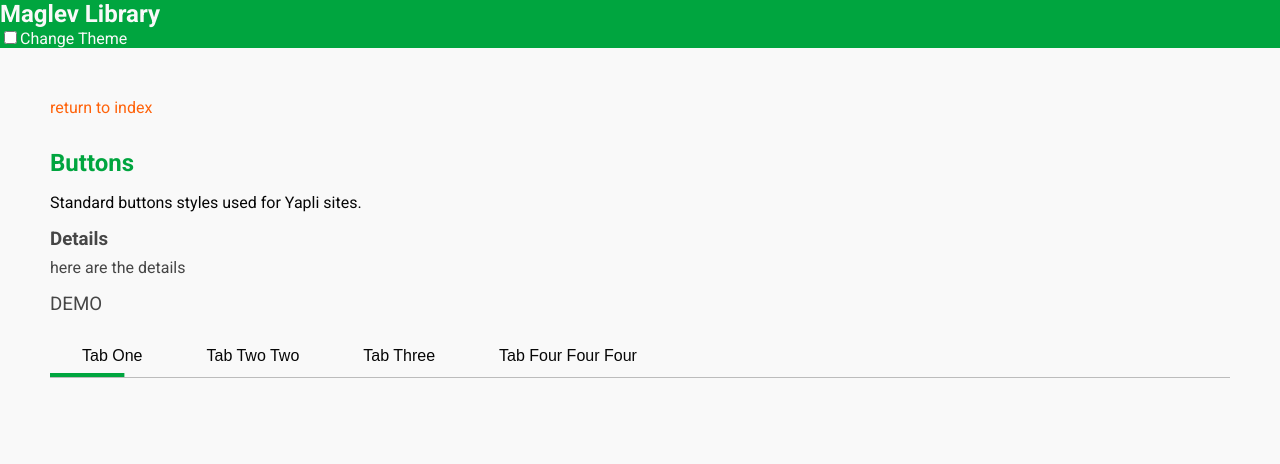
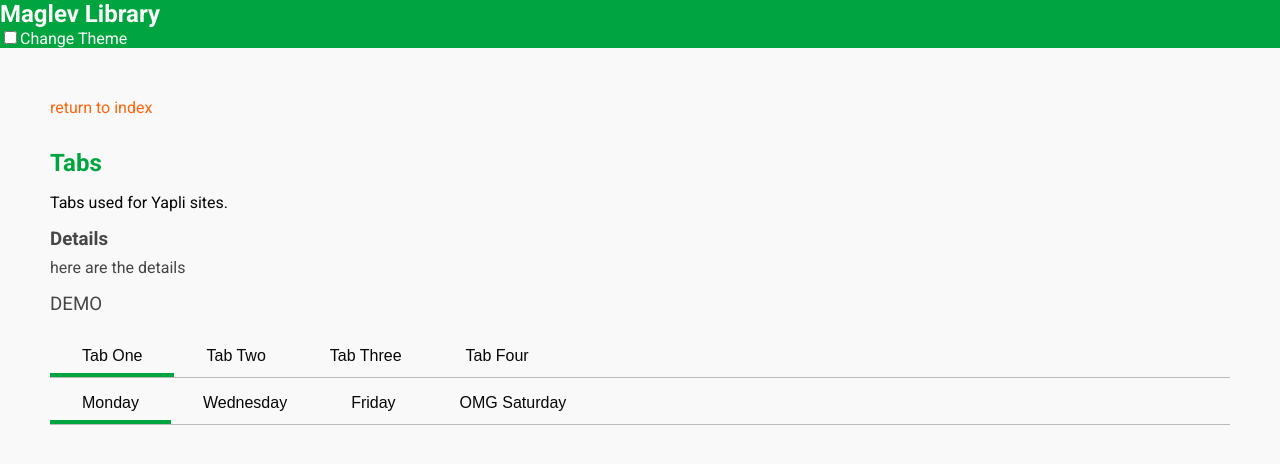
Before and after one commit to r-burkhardt/maglev, a React (Create React App) app: page /tabs in a window 1280 px wide. Shown: the top 464 px of the page. Built offline with nearby package versions, Linux system fonts and the light colour scheme.

Commit message:
add second demo

```diff
--- a/src/components/tabs/MLTabs.module.scss
+++ b/src/components/tabs/MLTabs.module.scss
@@ -1,10 +1,6 @@
 @use 'src/appearence/breakpoints';
 
 :root {
-  --width--tab-slider: 0;
-  --width--tab-ghost-slider: 75px;
-  --translate-x--tab-slider: 0;
-  --translate-x--tab-ghost-slider: 0;
 }
 
 .MLTabs {
@@ -29,7 +25,7 @@
     position: absolute;
     top: 0;
     transform: translateX(var(--translate-x--tab-ghost-slider));
-    transition: all 1.5s ease-in-out;
+    transition: all .75s ease-in-out;
     width: var(--width--tab-ghost-slider);
     z-index: 0;
   }
@@ -41,7 +37,7 @@
     position: absolute;
     top: 0;
     transform: translateX(var(--translate-x--tab-slider));
-    transition: all 1.5s ease-in-out;
+    transition: all .75s ease-in-out;
     width: var(--width--tab-slider);
     z-index: 1;
   }
--- a/src/components/tabs/MLTabs.tsx
+++ b/src/components/tabs/MLTabs.tsx
@@ -1,65 +1,70 @@
 import classes from './MLTabs.module.scss';
-import {useEffect} from 'react';
+import {CSSProperties, useEffect} from 'react';
 
 
-export function MLTabs(props: Record<string, any>) {
-  const tabs = [
-    {name: 'Tab One', value: 'tab-one'},
-    {name: 'Tab Two Two', value: 'tab-two'},
-    {name: 'Tab Three', value: 'tab-three'},
-    {name: 'Tab Four Four Four', value: 'tab-four'}
-  ];
-  let selected = props.selected || tabs[0].value;
+interface MLTabsProps {
+  tabs: Record<string, any>[]|string[];
+  children?: any;
+  nameKey?: string;
+  valueKey?: string;
+  selected?: string|number;
+  id?: string;
+}
+
+export function MLTabs(props: MLTabsProps) {
+  let tabs: Record<string, any>[];
+  if (typeof props.tabs[0] === 'string') {
+    tabs = props.tabs.map(tab => {
+          return {name: tab, value: stringToSlug(tab as string)}
+        });
+  } else {
+    tabs = props.tabs as Record<string, any>[];
+  }
+  const nameKey = props.nameKey || 'name';
+  const valueKey = props.valueKey || 'value';
+  let selected = props.selected || tabs[0][valueKey];
   let tabContainer: HTMLElement;
   let containerLeft = 0;
-  // eslint-disable-next-line no-unused-vars
   let sliderGhostWidth = 0;
-  // eslint-disable-next-line no-unused-vars
   let sliderGhostPosition = 0;
+  const tabVars = {
+    '--width--tab-slider': 0,
+    '--width--tab-ghost-slider': 0,
+    '--translate-x--tab-slider': 0,
+    '--translate-x--tab-ghost-slider': 0};
 
   function setContainerLeft() {
-    containerLeft = document?.getElementById('ml-tabs')?.offsetLeft || 0;
+    containerLeft = tabContainer.offsetLeft || 0;
   }
 
   function setSlider(width: number, transX: number) {
-    document.documentElement.style
+    tabContainer.style
         .setProperty('--width--tab-slider', `${width}px`);
-    document.documentElement.style
+    tabContainer.style
         .setProperty('--translate-x--tab-slider', `${transX}px`);
   }
 
-  function getSliderWidth(): number {
-    return Number(document.documentElement.style
-        .getPropertyValue('--width--tab-slider')
-        .substring(0, length - 2));
-  }
-
-  // eslint-disable-next-line no-unused-vars
   function setGhostSlider(width: number, transX: number) {
-    console.log(width, transX);
     sliderGhostWidth = width;
     sliderGhostPosition = transX;
-    document.documentElement.style
+    tabContainer.style
         .setProperty('--width--tab-ghost-slider', `${width}px`);
-    document.documentElement.style
+    tabContainer.style
         .setProperty('--translate-x--tab-ghost-slider', `${transX}px`);
   }
 
   useEffect(() => {
-    setTimeout(() => {
-      tabContainer = document.getElementById('ml-tabs')!;
-      setContainerLeft();
-      const firstButton = tabContainer.querySelector(`#${selected}`);
-      setSlider(
-          firstButton!.clientWidth,
-          (firstButton!.clientLeft - containerLeft) || 0
-      );
-      console.log(getSliderWidth());
-    }, 500);
+    tabContainer = document.getElementById(props.id || 'ml-tabs')!;
+    setContainerLeft();
+    const firstButton = tabContainer.querySelector(`#${selected}`);
+    sliderGhostWidth = firstButton!.scrollWidth;
+    sliderGhostPosition =
+        ((firstButton as HTMLElement)!.offsetLeft - containerLeft) || 0;
+    setSlider(sliderGhostWidth, sliderGhostPosition);
+    setGhostSlider(sliderGhostWidth, sliderGhostPosition);
   }, []);
 
   function tabClickAction(evt: Event) {
-    !containerLeft && setContainerLeft();
     selected = (evt.target as HTMLElement).id;
     const buttonWidth = (evt?.target as HTMLElement)?.clientWidth || 0;
     const transX =
@@ -69,7 +74,6 @@ export function MLTabs(props: Record<string, any>) {
   }
 
   function tabHoverAction(evt: Event) {
-    setContainerLeft();
     const buttonWidth = (evt?.target as HTMLElement)?.clientWidth || 0;
     const transX =
         ((evt?.target as HTMLElement)?.offsetLeft - containerLeft) || 0;
@@ -80,15 +84,36 @@ export function MLTabs(props: Record<string, any>) {
     setSlider(sliderGhostWidth, sliderGhostPosition);
   }
 
+  function stringToSlug (str: string) {
+    str = str.replace(/^\s+|\s+$/g, ''); // trim
+    str = str.toLowerCase();
+
+    // remove accents, swap ñ for n, etc
+    const from = 'àáäâèéëêìíïîòóöôùúüûñç·/_,:;';
+    const to   = 'aaaaeeeeiiiioooouuuunc------';
+    for (let i = 0; i < from.length ; i++) {
+      str = str.replace(new RegExp(from.charAt(i), 'g'), to.charAt(i));
+    }
+
+    str = str.replace(/[^a-z0-9 -]/g, '') // remove invalid chars
+        .replace(/\s+/g, '-') // collapse whitespace and replace by -
+        .replace(/-+/g, '-'); // collapse dashes
+
+    return str;
+  }
+
   return (
-      <div className={classes.MLTabs} id='ml-tabs'>
+      <div className={classes.MLTabs} id={props.id || 'ml-tabs'}
+           style={tabVars as CSSProperties}>
         <div className={classes.MLTabs_tabWrapper}
-             onMouseOut={tabHoverFocusReset}>
-          {tabs.map((tab, i) => {
+             onMouseOut={tabHoverFocusReset}
+             onBlur={tabHoverFocusReset}>
+          {tabs.map((tab: any, i: number) => {
             return (
                 <TabButton key={i} tabClick={tabClickAction}
-                    tabHover={tabHoverAction} buttonValue={tab.value}>
-                  {tab.name}</TabButton>
+                    tabHover={tabHoverAction}
+                    buttonValue={tab[valueKey]}>
+                  {tab[nameKey]}</TabButton>
             )
           })}
         </div>
@@ -102,10 +127,11 @@ export function MLTabs(props: Record<string, any>) {
 
 function TabButton(props: Record<string, any>) {
   return (
-      <button className={classes.MLTabButton} onClick={props.tabClick}
-          onFocus={props.tabClick} onBlur={props.tabClick}
-          onMouseOver={props.tabHover} onMouseOut={props.tabMouseOut}
-          id={props.buttonValue} >
+      <button className={classes.MLTabButton} id={props.buttonValue}
+          onClick={props.tabClick}
+          onFocus={props.tabHover}
+          onMouseOver={props.tabHover}
+          onMouseOut={props.tabMouseOut}>
         <div>{props.children}</div>
       </button>
   );
--- a/src/docs/pages/tabs/TabsDemo.tsx
+++ b/src/docs/pages/tabs/TabsDemo.tsx
@@ -1,4 +1,3 @@
-// import {MLTabs} from '../../../components/tabs/MLTabs';
 import {DocPage} from '../../components/doc-page/DocPage';
 import {DocsContent} from '../../docs-content';
 import classes from './TabsDemo.module.scss';
@@ -13,10 +12,16 @@ export function TabsDemo(props: Record<string, any>) {
       {key: 'Tab Four', value: 'tab-four'}
   ];
 
+  const demoTabs2 = ['Monday', 'Wednesday', 'Friday', 'OMG Saturday'];
+
   return (
-      <DocPage pageContent={DocsContent['buttons']}>
+      <DocPage pageContent={DocsContent['tabs']}>
         <div className={classes.TabsDemo}>
-          <MLTabs tabs={demoTabs}>
+          <MLTabs tabs={demoTabs} nameKey={'key'}
+              valueKey={'value'} id={'tabs-demo-1'}>
+            <h2>Hi</h2>
+          </MLTabs>
+          <MLTabs tabs={demoTabs2} id={'tabs-demo-2'}>
             <h2>Hi</h2>
           </MLTabs>
         </div>
```
